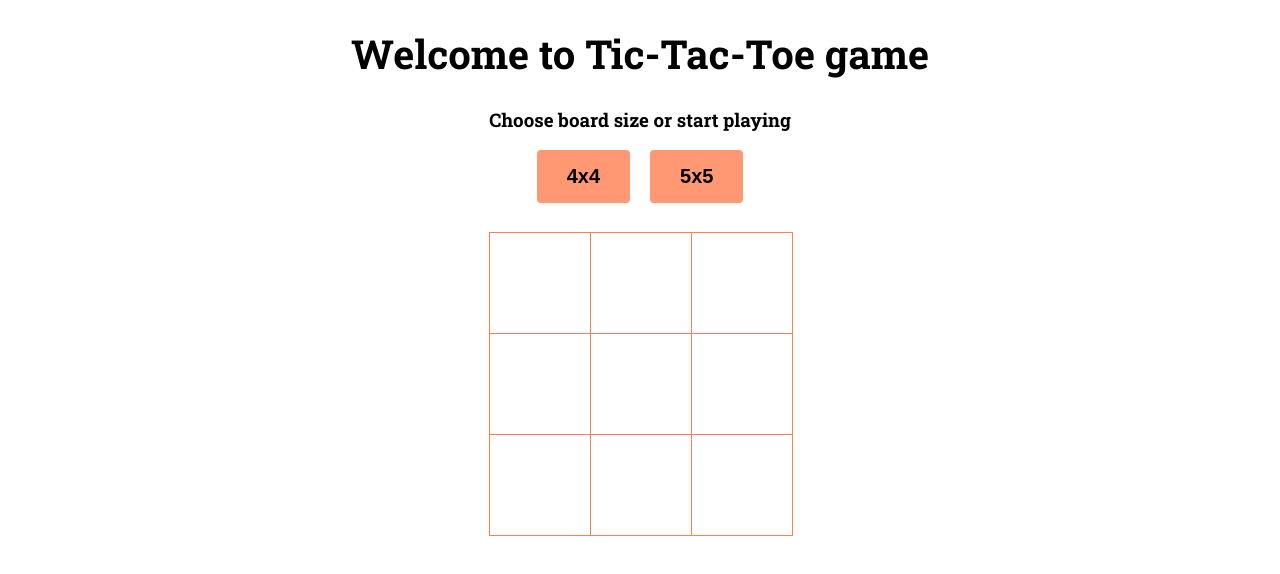
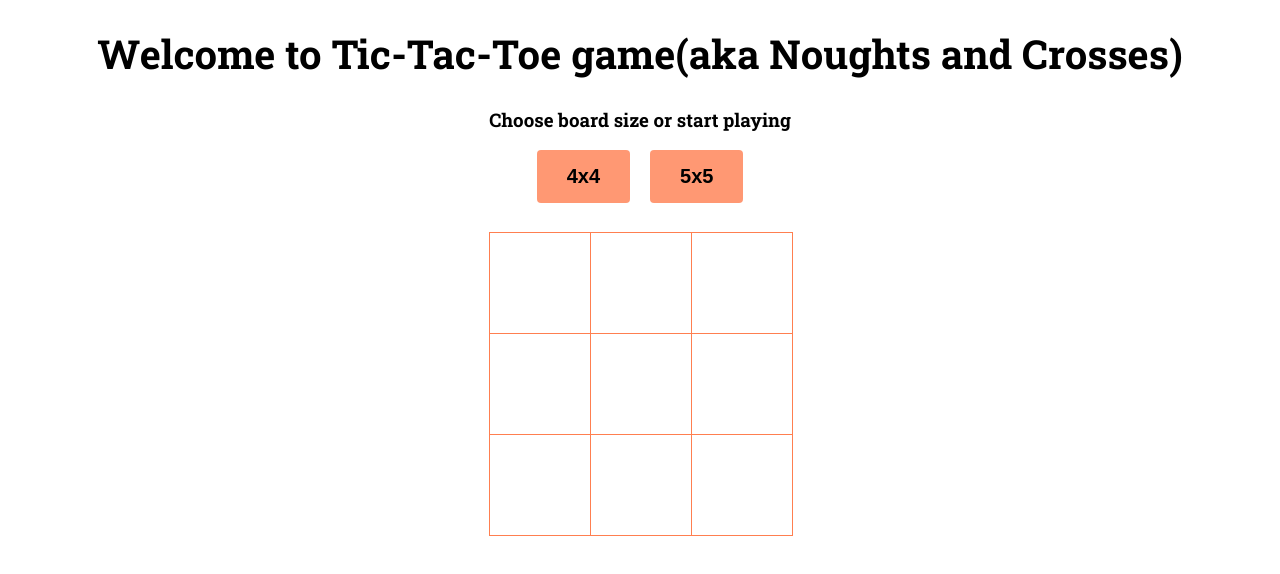
Before and after one commit to peacefulseeker/tic-tac-toe, a React (Create React App) app: page / in a window 1280 px wide. Shown: the top 574 px of the page. Built offline with nearby package versions, Linux system fonts and the light colour scheme.

Commit message:
checking gh-pages deploy

```diff
--- a/src/components/App.tsx
+++ b/src/components/App.tsx
@@ -53,7 +53,7 @@ export default function App() {
         <>
             <GlobalStyle />
             <Container>
-                <Title>Welcome to Tic-Tac-Toe game</Title>
+                <Title>Welcome to Tic-Tac-Toe game(aka Noughts and Crosses)</Title>
                 {game.status !== GAME_FINISHED && (
                     <>
                         {game.status === GAME_INPROGRESS && <h3>Game started!</h3>}
```
